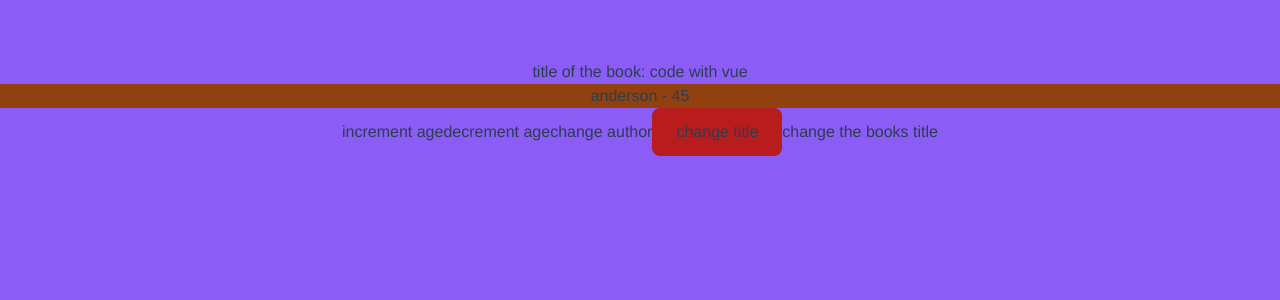
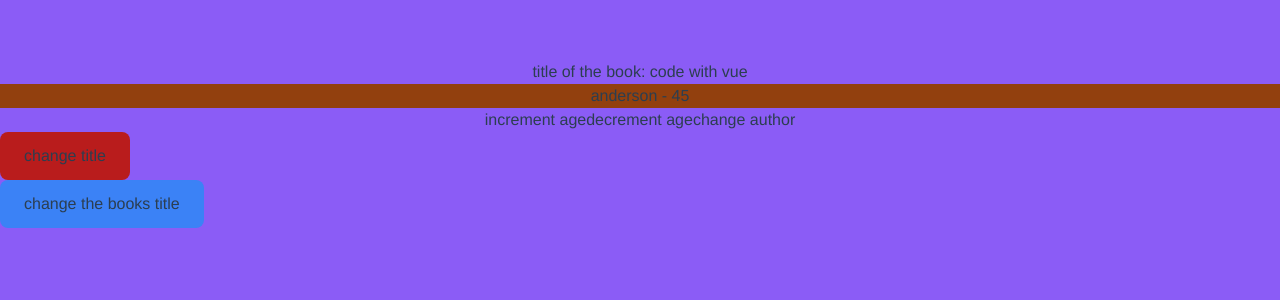
Before and after one commit to andersoncharle/black-tech, a Vue app: page / in a window 1280 px wide. Shown: the top 300 px of the page. Built offline with nearby package versions, Linux system fonts and the light colour scheme.

Commit message:
changes the color

```diff
--- a/src/App.vue
+++ b/src/App.vue
@@ -11,9 +11,9 @@
   <button v-on:click="book.age--">decrement age</button>
   <button @click="book.author ='mkakariaanerson'">change author</button>
 
-  <button class="bg-red-700 py-3 px-6 rounded-lg" @click="changeTitle('this is new title anderson')">change title</button>
+  <button class="bg-red-700 py-3 px-6 rounded-lg block" @click="changeTitle('this is new title anderson')">change title</button>
 
-  <button @click="toggleShowBooks">change the books title</button>
+  <button @click="toggleShowBooks" class="bg-blue-500 py-3 px-6 rounded-lg block">change the books title</button>
 </template>
 
 <script>
```
